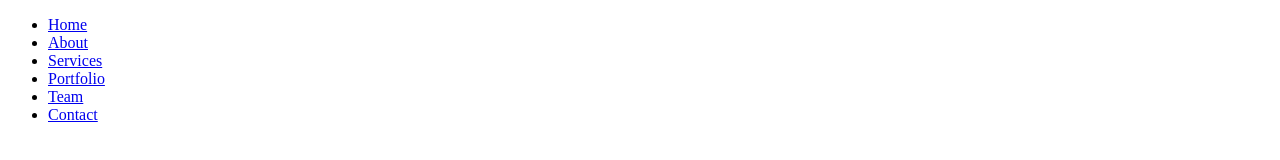
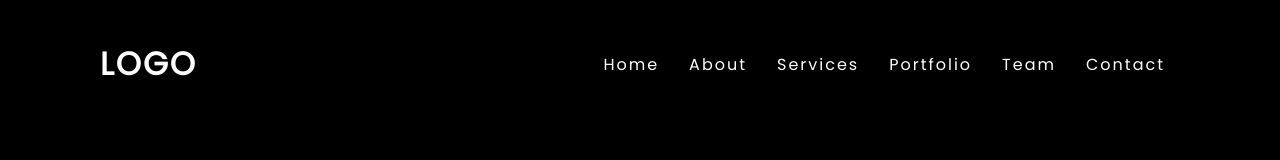
Before and after one commit to Dapucla/pattern-, a plain HTML site: page index.html in a window 1280 px wide. Drawn offline with Linux system fonts and the light colour scheme.

Commit message:
Header Done commit

```diff
--- a/css/styles.css
+++ b/css/styles.css
@@ -0,0 +1,57 @@
+*{
+  margin: 0;
+  padding: 0;
+  box-sizing: border-box;
+  font-family: 'Poppins', sans-serif;
+}
+
+body{
+  min-height: 1000px;
+  background: #000;
+}
+
+header{
+  position: fixed;
+  top:0;
+  left:0;
+  width: 100%;
+  display: flex;
+  justify-content: space-between;
+  align-items: center;
+  padding: 40px 100px;
+  z-index: 1000;
+  transition: 0.6s;
+}
+
+header .logo{
+  position: relative;
+  font-weight: bold;
+  color: #fff;
+  text-decoration: none;
+  font-size: 2em;
+  text-transform: uppercase;
+  letter-spacing: 2px;
+  transition: 0.6s;
+}
+
+header ul{
+  position: relative;
+  display: flex;
+  justify-content: center;
+  align-items: center;
+}
+
+header ul li{
+  position: relative;
+  list-style: none;
+}
+
+header ul li a{
+  position: relative;
+  margin: 0 15px;
+  text-decoration: none;
+  color:#fff;
+  letter-spacing: 2px;
+  font-weight: 300;
+  transition: 0.6s;
+}
--- a/index.html
+++ b/index.html
@@ -5,8 +5,18 @@
   <meta name="viewport" content="width=device-width, initial-scale=1.0">
   <meta charset="utf-8">
   <title>Pattern</title>
-  <link rel="stylesheet" href="css/styles.css" </head> <body>
+  <!-- CSS -->
+  <link rel="stylesheet" href="css/styles.css">
+  <!-- FONTS -->
+  <link href="https://fonts.googleapis.com/css?family=Poppins&display=swap" rel="stylesheet">
+
+<body>
+
+
+  <!-- HEADER -->
   <header id="header">
+
+    <a href="#" class="logo">Logo</a>
     <ul>
       <li>
         <a href="#home">Home</a>
@@ -27,7 +37,18 @@
         <a href="#contact">Contact</a>
       </li>
     </ul>
+
   </header>
-  </body>
+
+  <!-- Banner Section -->
+  <section class="banner" id="home">
+
+    <h2> We Make <span>Brands</span> Matter </h2>
+
+  </section>
+
+
+
+</body>
 
 </html>
```
